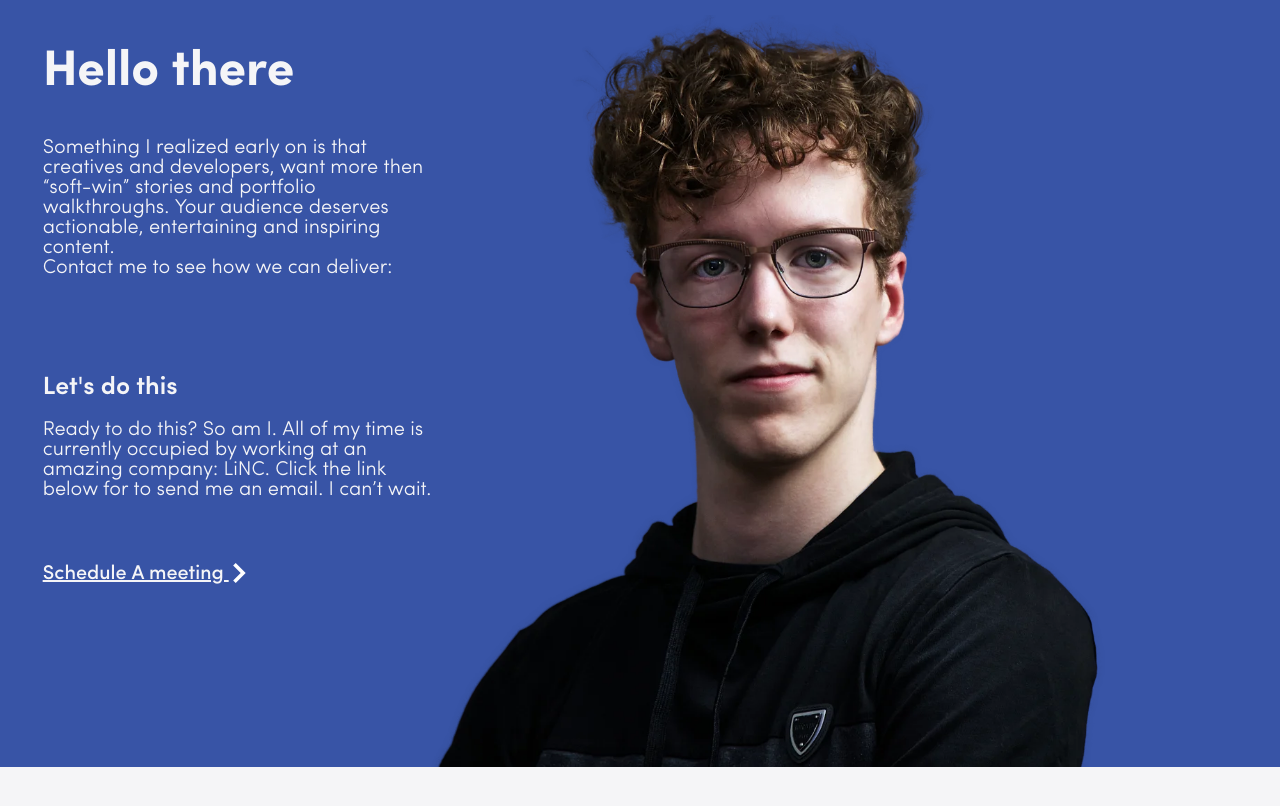
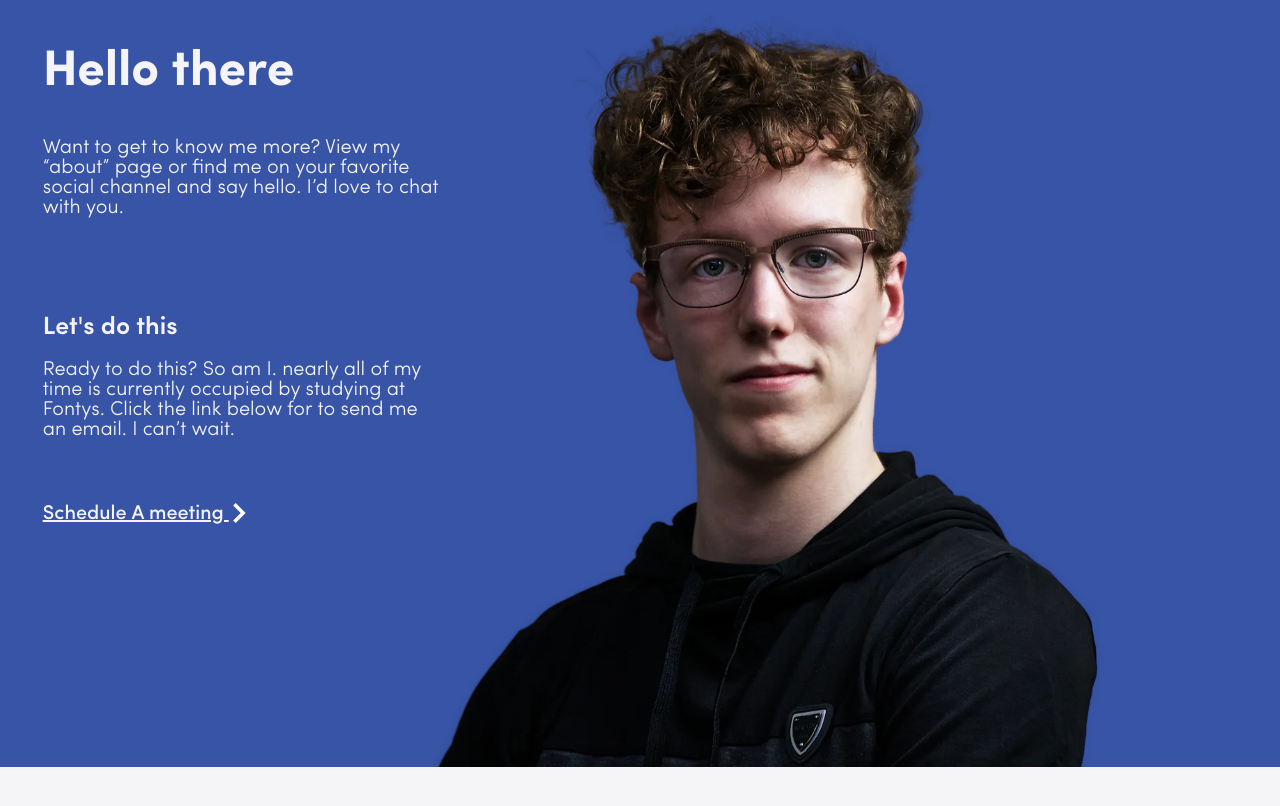
Before and after one commit to Vincent-Maximus/vincent-maximus.nl, a plain HTML site: page index.html in a window 1280 px wide. Shown: the part 4540-5346 px from the top of the page. Drawn offline with nearby package versions, Linux system fonts and the light colour scheme; some packages are replaced by stand-ins of ours; a script that the page names is missing.

Commit message:
edited /updated the Hello There text

```diff
--- a/index.html
+++ b/index.html
@@ -735,17 +735,16 @@
                 </div>
                 <div class="spacer-5"></div>
                 <div class="context Light">
-                    Something I realized early on is that creatives and developers, want more then “soft-win” stories
-                    and portfolio walkthroughs. Your audience deserves actionable, entertaining and inspiring content.
-                    <br>Contact me to see how we can deliver:
+                    Want to get to know me more? View my “about” page or find me on your favorite social channel and say
+                    hello. I’d love to chat with you.
                 </div>
                 <div class="spacer-15"></div>
                 <div class="projectSubTitle SemiBold">
                     Let's do this
                 </div>
                 <div class="context Light">
-                    Ready to do this? So am I. All of my time is currently occupied by working at an amazing company:
-                    LiNC. Click the link below for to send me an email. I can’t wait.
+                    Ready to do this? So am I. nearly all of my time is currently occupied by studying at Fontys. Click
+                    the link below for to send me an email. I can’t wait.
                 </div>
                 <div class="spacer-5"></div>
 <!--                TODO fix this button-->
```
